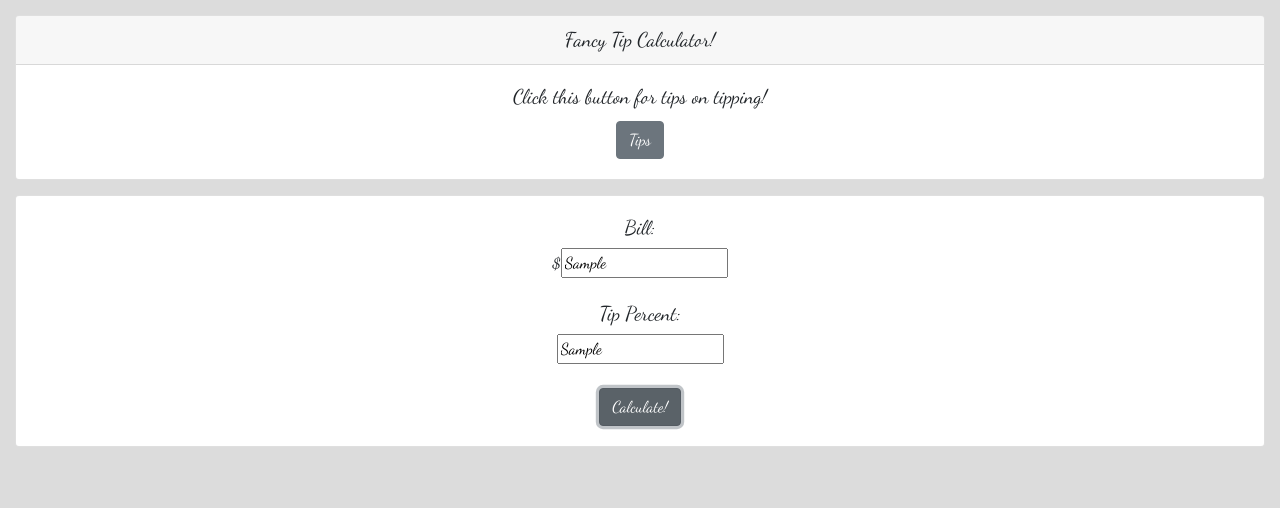
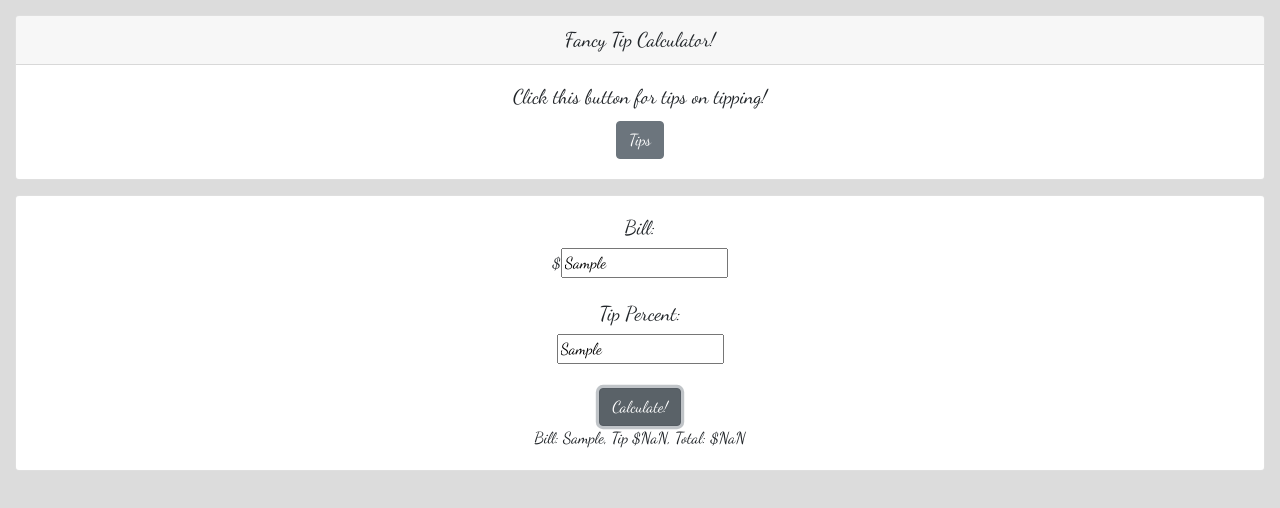
Before and after one commit to JCGober/tip-calculator, a plain HTML site: page public/index.html in a window 1280 px wide. Both pictures are taken after typing "Sample", "Sample" into the empty fields and a click on the button "Calculate!". Drawn offline with nearby package versions, Linux system fonts and the light colour scheme.

Commit message:
Got tip portion of javascript working

```diff
--- a/public/index.html
+++ b/public/index.html
@@ -47,6 +47,6 @@
 
 
     <script src="https://code.jquery.com/jquery-3.5.1.slim.min.js" integrity="sha256-4+XzXVhsDmqanXGHaHvgh1gMQKX40OUvDEBTu8JcmNs=" crossorigin="anonymous"></script>
-    <script src="js/script.js"></script>
+    <script src="./js/script.js"></script>
 </body>
 </html>
--- a/public/js/script.js
+++ b/public/js/script.js
@@ -1 +1,30 @@
-let billAmount = ${"billAmount"}
+let billAmount = document.getElementById("billAmount").value
+
+let tipAmount = document.getElementById("tipAmount").value
+
+let calc = $("#calc")
+
+let total = $("#total")
+
+calc.on("click", function(){
+
+    let billAmount =document.getElementById("billAmount").value
+
+    let tipAmount = document.getElementById("tipAmount").value
+
+    let tip = parseFloat(billAmount) * parseFloat(tipAmount)
+
+    let totalCost = parseFloat(billAmount) + tip
+
+
+    console.log(tip)
+
+    let div = $("<div>")
+
+    div.html(`Bill: ${billAmount}, Tip $${tip}, Total: $${totalCost}`)
+
+    div.appendTo(total)
+
+    console.log("Working")
+
+});
```
